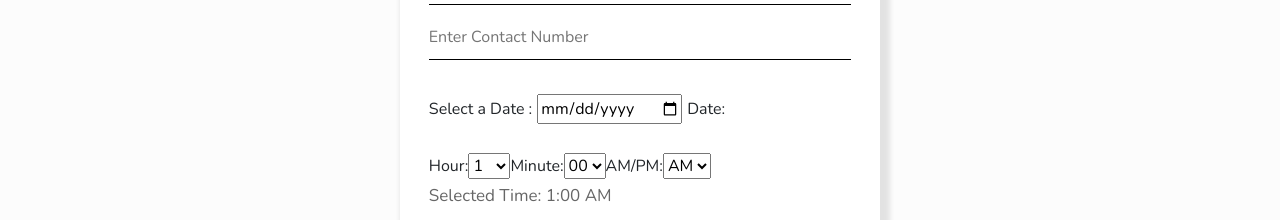
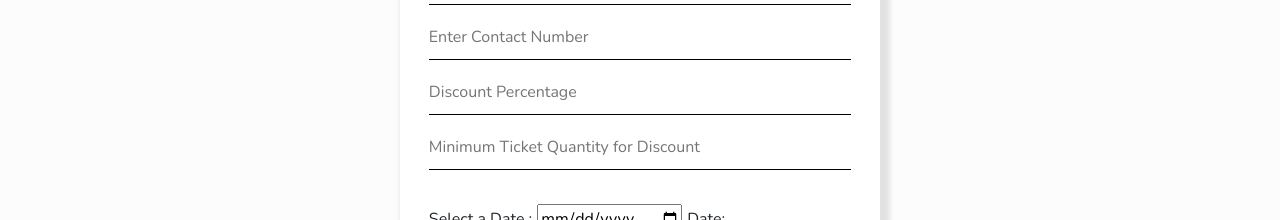
Before and after one commit to Huzaifa2319/musafirmahal.admin, a React (Create React App) app: page /addTrip in a window 1280 px wide. Shown: the part 491-711 px from the top of the page. Built offline with nearby package versions, Linux system fonts and the light colour scheme; sample sign-in values are in the browser's storage.

Commit message:
discount added

```diff
--- a/src/Admin/AddTrip.js
+++ b/src/Admin/AddTrip.js
@@ -104,7 +104,27 @@ const AddTrip = () => {
             name="contact"
             onChange={handle}
           />
-
+          {/* minticketsfordiscount */}
+          <input
+            type="number"
+            className="inp"
+            value={trip.discount || ""}
+            name="discount"
+            placeholder="Discount Percentage"
+            min="0"
+            max="100"
+            onChange={handle}
+          />
+          <input
+            type="number"
+            className="inp"
+            value={trip.minticketsfordiscount || ""}
+            name="minticketsfordiscount"
+            placeholder="Minimum Ticket Quantity for Discount"
+            min="0"
+            max="100"
+            onChange={handle}
+          />
           <br />
           <br />
           <label htmlFor="datePicker">Select a Date : </label>
--- a/src/Admin/Header.js
+++ b/src/Admin/Header.js
@@ -56,7 +56,7 @@ const Header = ({ isLogin, setLogin }) => {
           </div>
         </nav>
       ) : (
-        <h6>.</h6>
+        <></>
       )}
     </>
   );
```
